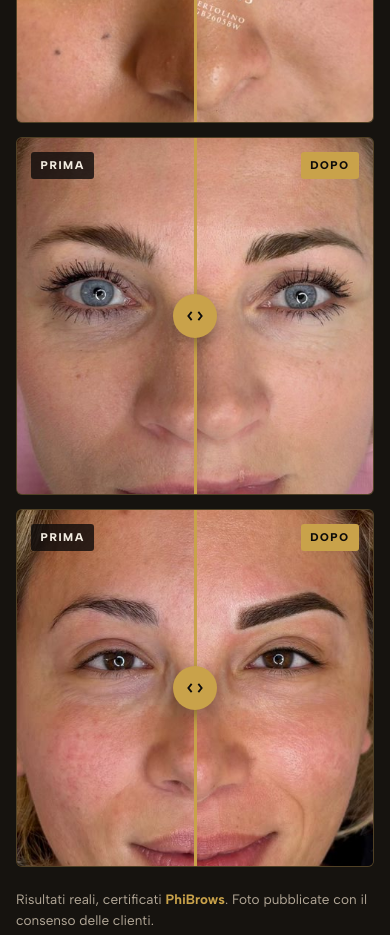
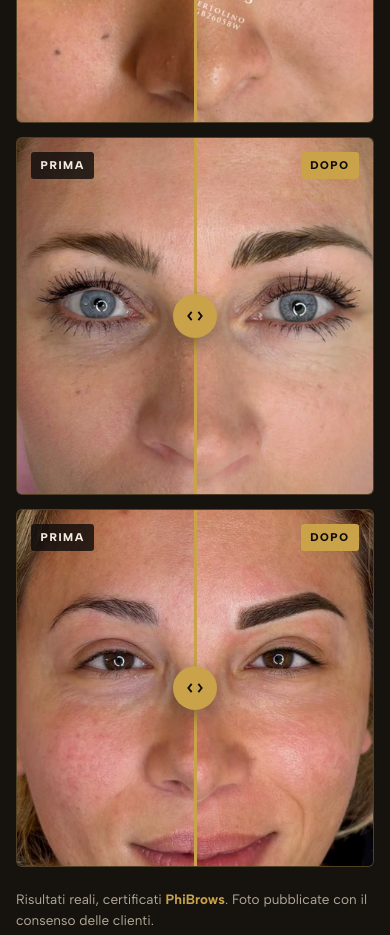
Before and after one commit to vannarellifabrizio-hash/giorgiana-landing, a plain HTML site: page index.html in a window 390 px wide. Shown: the part 2280-3215 px from the top of the page. Drawn offline with nearby package versions, Linux system fonts and the light colour scheme.

Commit message:
Terza coppia prima/dopo dall'originale, occhi allineati
Co-Authored-By: Claude Opus 5.5 <noreply@anthropic.com>

```diff
--- a/index.html
+++ b/index.html
@@ -378,7 +378,6 @@ fbq('track', 'ViewContent');
     .gallery{gap:14px;}
     .ba-slider{aspect-ratio:1/1;}
     .ba-img img{object-position:center 42%;}
-    .ba-focus-low .ba-img img{object-position:center bottom;}
     .ba-handle{width:44px; height:44px;}
     .gallery-note{font-size:.85rem;}
     /* tecniche 2x2 compatte */
@@ -516,9 +515,9 @@ fbq('track', 'ViewContent');
           </div>
         </figure>
         <figure>
-          <div class="ba-slider ba-focus-low" data-ba>
-            <div class="ba-img ba-after"><img src="img/caso2-dopo.jpg" width="480" height="729" loading="lazy" decoding="async" alt="Sopracciglia dopo il trattamento, caso 3"></div>
-            <div class="ba-img ba-before"><img src="img/caso2-prima.jpg" width="480" height="729" loading="lazy" decoding="async" alt="Sopracciglia prima del trattamento, caso 3"></div>
+          <div class="ba-slider" data-ba>
+            <div class="ba-img ba-after"><img src="img/caso2-dopo-v3.jpg" width="480" height="729" loading="lazy" decoding="async" alt="Sopracciglia dopo il trattamento, caso 3"></div>
+            <div class="ba-img ba-before"><img src="img/caso2-prima-v3.jpg" width="480" height="729" loading="lazy" decoding="async" alt="Sopracciglia prima del trattamento, caso 3"></div>
             <span class="ba-tag before">Prima</span>
             <span class="ba-tag after">Dopo</span>
             <div class="ba-divider"><div class="ba-handle" tabindex="0" role="slider" aria-label="Trascina per confrontare prima e dopo" aria-valuemin="0" aria-valuemax="100" aria-valuenow="50"><svg viewBox="0 0 24 24" fill="none" stroke="currentColor" stroke-width="2.2"><path d="M8 7l-4 5 4 5M16 7l4 5-4 5"/></svg></div></div>
```
Also changed, not shown: img/caso2-dopo-v3.jpg (added), img/caso2-prima-v3.jpg (added).
